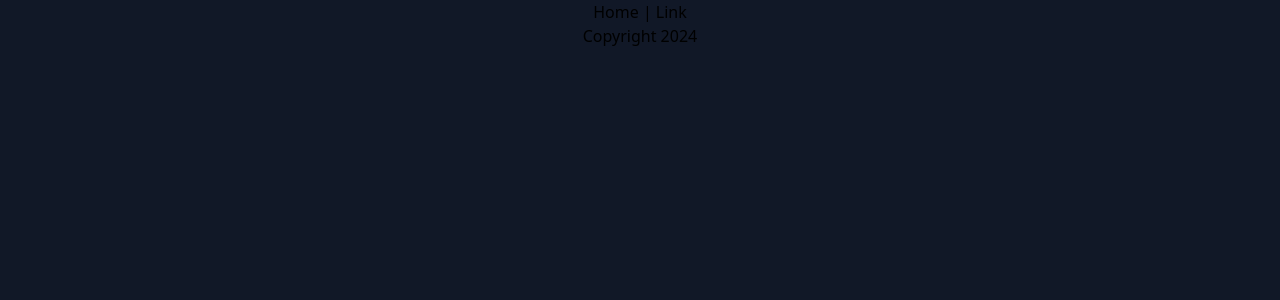
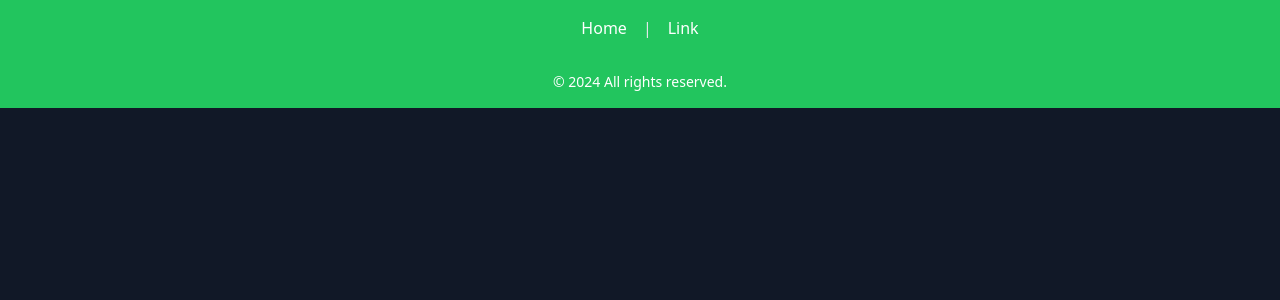
Before and after one commit to BuickSalesman/what-dis-plant, a React (Vite) app: page / in a window 1280 px wide. Shown: the top 300 px of the page. Built offline with nearby package versions, Linux system fonts and the light colour scheme; no server answers.

Commit message:
unhid api key

```diff
--- a/package.json
+++ b/package.json
@@ -11,6 +11,7 @@
   },
   "dependencies": {
     "axios": "^1.6.5",
+    "dotenv": "^16.4.5",
     "react": "^18.2.0",
     "react-dom": "^18.2.0",
     "tailwind": "^4.0.0"
--- a/src/Content.jsx
+++ b/src/Content.jsx
@@ -31,7 +31,6 @@ export function Content() {
         console.log(response.data.result.classification.suggestions[0].details);
       })
       .catch((error) => {
-        // Handle errors here
         console.error(error);
       });
   }, []);
@@ -88,7 +87,9 @@ export function Content() {
         <div className="flex flex-col justify-center">
           <form onSubmit={handleImageUpload}>
             <input type="file" multiple />
-            <button type="submit">what-dis-plant</button>
+            <button type="submit" className="bg-green-500 text-white px-4 py-2 rounded">
+              what-dis-plant
+            </button>
           </form>
           <h1 className="bg-red-500 text-center">{plant.common_names}</h1>
           <img className="p-20" src={plant.image.value} />
@@ -97,40 +98,3 @@ export function Content() {
     </div>
   );
 }
-
-// 		// Prepare the request data with the Base64 encoded files
-// 		const requestData = {
-// 			api_key: "your_api_key_here",
-// 			images: base64Files,
-// 			modifiers: ["crops_fast", "similar_images"],
-// 			plant_language: "en",
-// 			plant_details: [
-// 				"common_names",
-// 				"url",
-// 				"name_authority",
-// 				"wiki_description",
-// 				"taxonomy",
-// 				"synonyms",
-// 			],
-// 		};
-
-// 		// Send the identification request to the plant.id API
-// 		const response = await fetch("https://api.plant.id/v2/identify", {
-// 			method: "POST",
-// 			headers: { "Content-Type": "application/json" },
-// 			body: JSON.stringify(requestData),
-// 		});
-// 		const data = await response.json();
-// 		// Process the successful identification response
-// 		console.log("Success:", data);
-// 		const firstSuggestion = data.suggestions[0];
-// 		this.match = firstSuggestion["plant_details"];
-// 		this.image = firstSuggestion["similar_images"][0]["url"];
-// 		this.probability = firstSuggestion["probability"];
-// 	} catch (error) {
-// 		// Handle any errors in the process
-// 		console.error("Error:", error);
-// 	}
-// }
-
-// store response into state and display on screen
--- a/src/Footer.jsx
+++ b/src/Footer.jsx
@@ -1,7 +1,7 @@
 export function Footer() {
   return (
-    <footer className="flex justify-center">
-      <p>Copyright 2024</p>
+    <footer className="bg-green-500 py-4 flex justify-center items-center text-white">
+      <p className="text-sm">© 2024 All rights reserved.</p>
     </footer>
   );
 }
--- a/src/Header.jsx
+++ b/src/Header.jsx
@@ -1,8 +1,14 @@
 export function Header() {
   return (
-    <header className="flex justify-center">
+    <header className="bg-green-500 py-4 flex justify-center items-center text-white">
       <nav>
-        <a href="#">Home</a> | <a href="#">Link</a>
+        <a href="#" className="mr-4">
+          Home
+        </a>
+        <span className="text-gray-200">|</span>
+        <a href="#" className="ml-4">
+          Link
+        </a>
       </nav>
     </header>
   );
```
Also changed, not shown: 2 other files (tests, documents, lock files or other folders).
